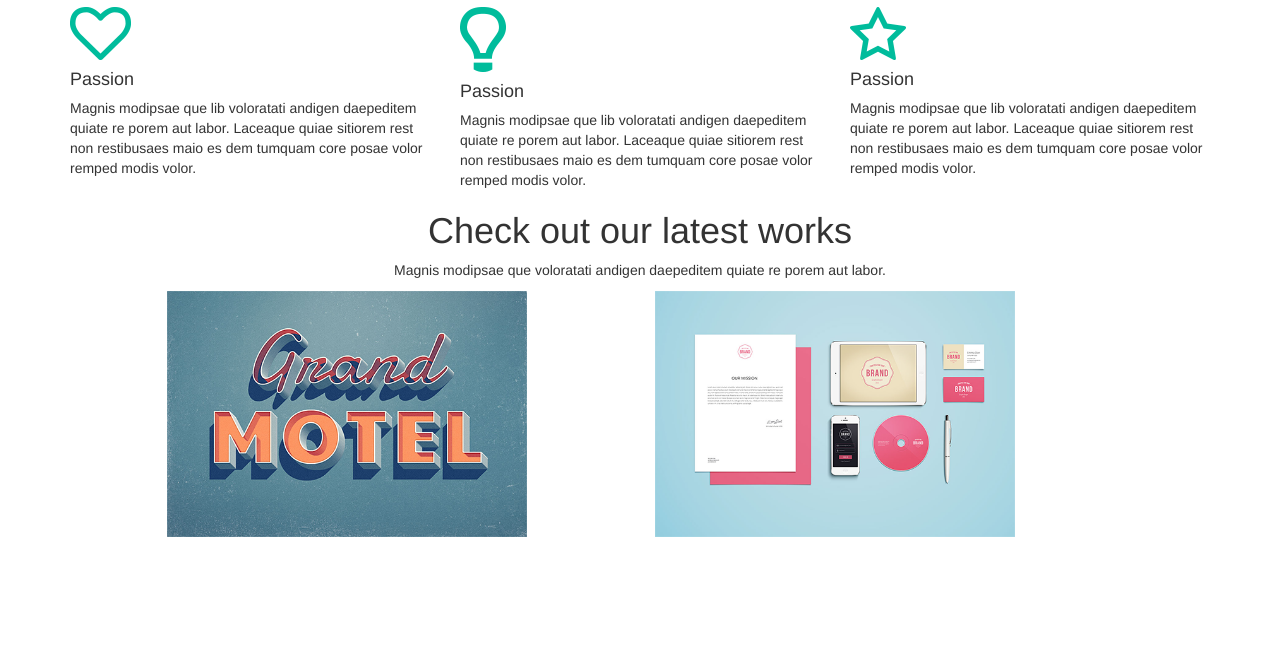
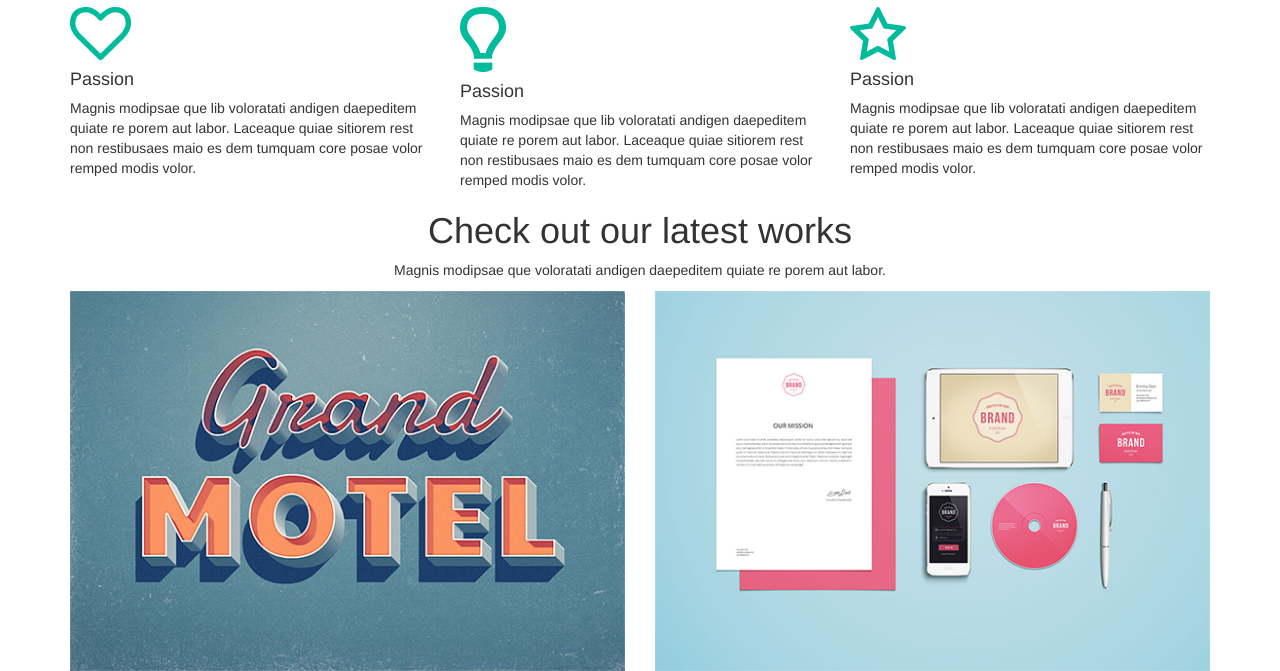
Before and after one commit to neo777alex/dz11, a plain HTML site: page index.html in a window 1280 px wide. Shown: the part 561-1232 px from the top of the page. Before the commit the page ends 1098 px from the top, so only its background shows below. Drawn offline with Linux system fonts and the light colour scheme; files whose address does not match are found by name.

Commit message:
lesson11

```diff
--- a/index.html
+++ b/index.html
@@ -156,11 +156,11 @@
 						<div class="advertising">
 							<div class="container">
 							<div class="row">
-							<div class="col-md-4 col-md-offset-1">
+							<div class="col-xs-6">
 								<img src="images/pic1.png" alt="">
 
 							</div>
-							<div class="col-md-4 col-md-offset-1">
+							<div class="col-xs-6">
 								<img src="images/pic2.png" alt="">
 							</div>
 							</div>
--- a/scss/_header.scss
+++ b/scss/_header.scss
@@ -1,7 +1,7 @@
 .header {
 	background:#f5f7fa;
 	color:#000;
-	width:1200px;
+	// width:1200px;
 	border-bottom: 1px solid #e6e9ed;
 	padding-top: 20px;
 	padding-bottom: 20px;
```
